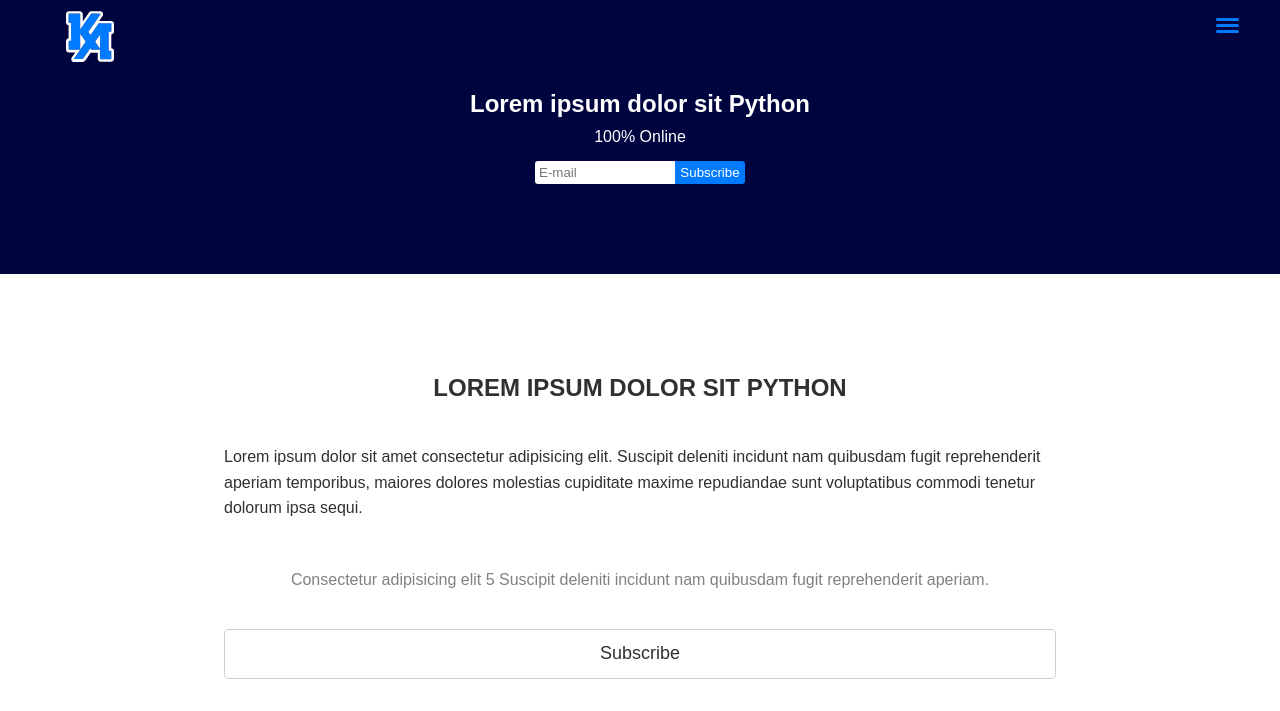
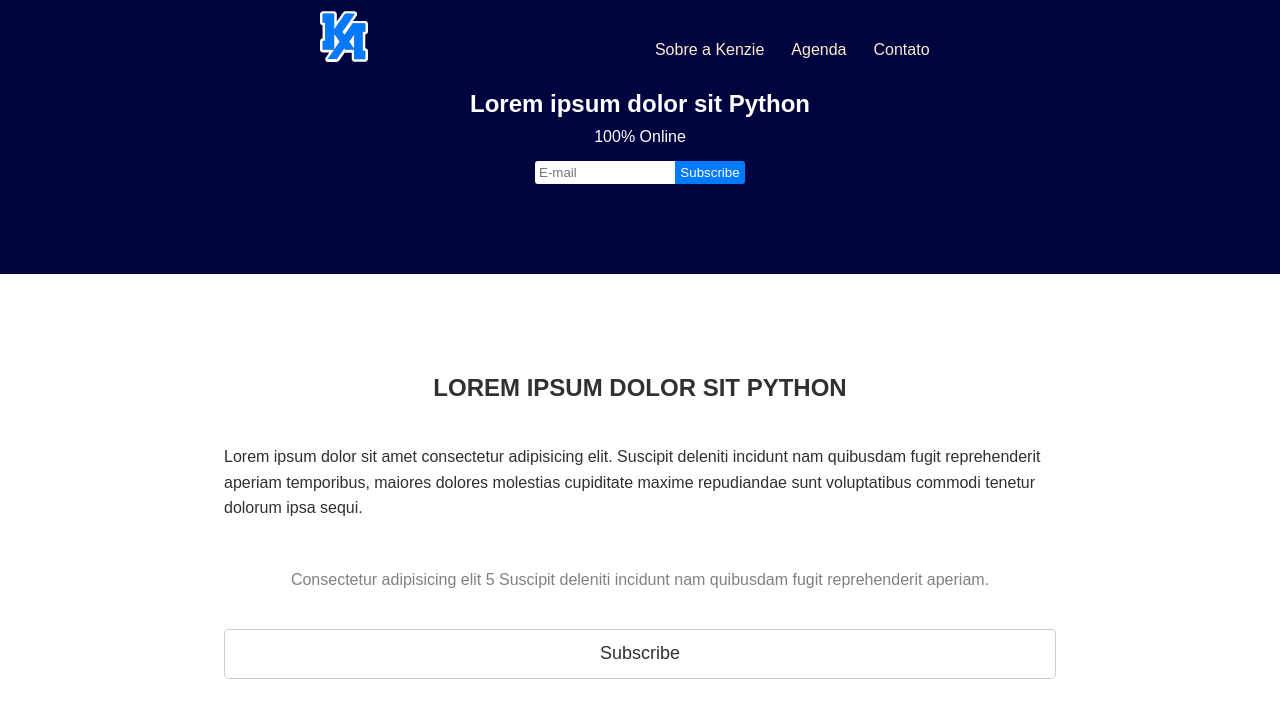
Before and after one commit to Kenzie-Academy-Brasil-Developers/estilizando-pagina-landing-page-kenzie-academy-sprint-3-JairDuda, a plain HTML site: page index.html in a window 1280 px wide. Shown: the top 711 px of the page. Drawn offline with Linux system fonts and the light colour scheme.

Commit message:
alterando menu

```diff
--- a/assets/css/style.css
+++ b/assets/css/style.css
@@ -344,5 +344,45 @@ main{}
 /* MEDIA QUERIES */
     @media screen and (min-width: 400px) {}
 
-    @media screen and (min-width: 800px) {}
+    @media only screen and (min-width: 800px) {
+       .large-container {
+            justify-content: space-evenly;
+        }
+
+
+        .label{
+            display: none;
+        }
+
+
+        header .cabecalho_menu ul{
+            display: flex;
+            flex-direction: row;
+            align-content: center;
+            justify-content: space-evenly;
+            align-items: center;
+            height: 10vh;
+            margin-right: 60px;
+            background-color: #00043e;
+
+
+            position: unset;
+        }
+
+        .secaoSobre{
+            display: flex;
+            flex-direction: row;
+            justify-content: space-evenly;
+        }
+
+        .cabecalho_menu ul > li{
+            background-color: #00043e;
+            padding: 6px;
+            border-radius: 6px;
+        }
+
+
+
+
+    }
 /* MEDIA QUERIES */
--- a/index.html
+++ b/index.html
@@ -12,7 +12,7 @@
 
   <!-- CABEÇALHO -->
   <header class="topo">
-    <label for="menu">
+    <label class="label" for="menu">
       <span></span>
       <span></span>
       <span></span>
```
